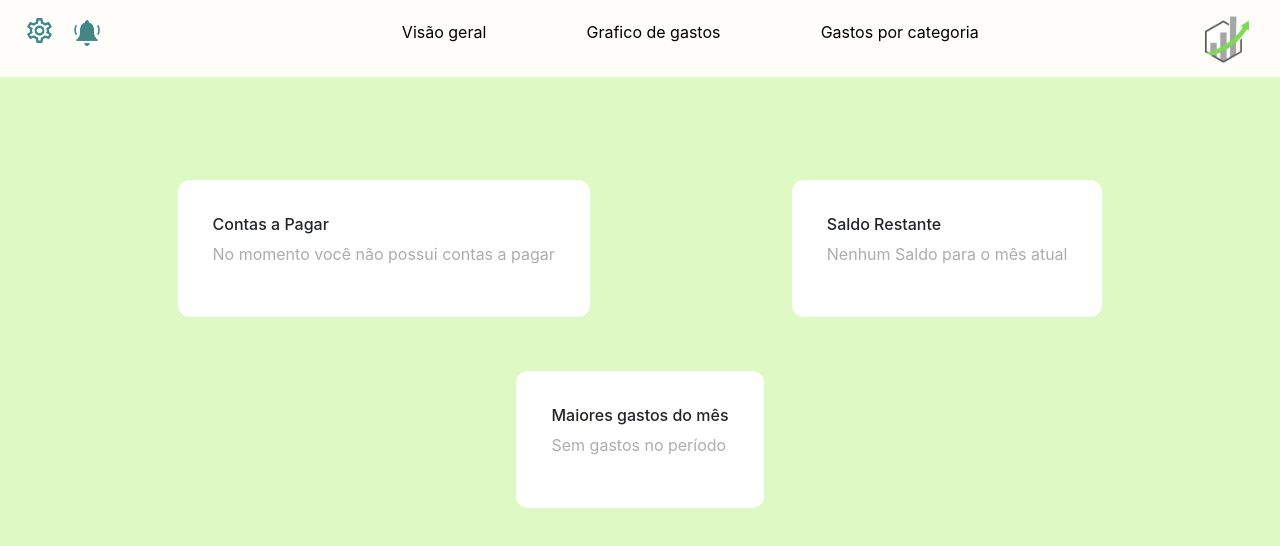
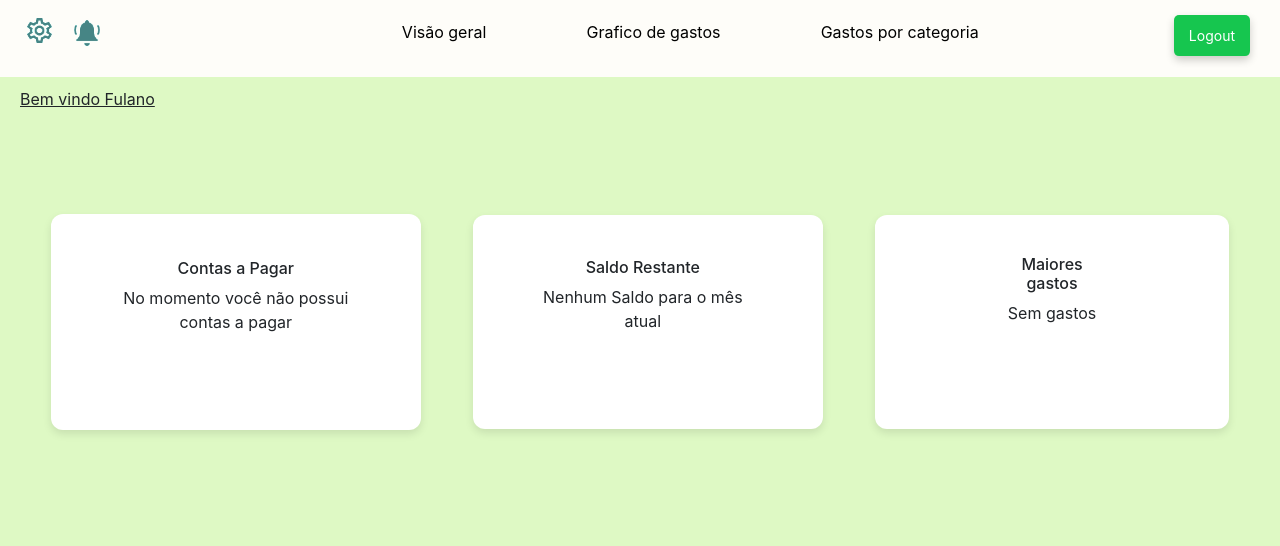
Before and after one commit to ExtraProjects860/Project-Financial-Management, a plain HTML site: page project/VIEW/visao_geral.html in a window 1280 px wide. Drawn offline with nearby package versions, Linux system fonts and the light colour scheme; some packages are replaced by stand-ins of ours; a script that the page names is missing.

Commit message:
mudança na tela visão geral

```diff
--- a/project/CSS/visao_geral.css
+++ b/project/CSS/visao_geral.css
@@ -1,51 +1,59 @@
-body{
+body {
     background-color: #DEF9C4;
 }
 
-.container a img{
+.container a img {
     width: 65px;
     height: 65px;
     margin-bottom: 35px;
 }
 
-.container p{
+.container p {
     text-align: center;
     padding: 20px;
 }
 
-.tabelas1 table{
+.tabelas1 table {
     margin-top: 100px;
     margin-right: auto;
     margin-left: auto;
 }
 
-.tabelas1 table tr {
+.espacoTabelas1 {
+    box-shadow: 0 4px 8px rgba(0, 0, 0, 0.1);
+    background-color: #ffff;
+    border-radius: 12px;
+    padding: 45px;
+    padding-bottom: 80px;
     margin-left: 50px;
+    text-align: center;
 }
 
-.espacoTabelas{
+.espacoTabelas2 {
+    box-shadow: 0 4px 8px rgba(0, 0, 0, 0.1);
     background-color: #ffff;
     border-radius: 12px;
-    padding: 35px;
-    margin-left: 100px;
-    margin-right: 100px;
+    padding-top: 43px;
+    padding-left: 70px;
+    padding-right: 80px;
+    padding-bottom: 80px;
+    margin-left: 50px;
+    text-align: center;
 }
 
-
-.tabela2 table{
-    margin-top: 50px;
-    margin-right: auto;
-    margin-left: auto;
-    margin-bottom: 100px;
+.espacoTabelas3 {
+    box-shadow: 0 4px 8px rgba(0, 0, 0, 0.1);
+    background-color: #ffff;
+    border-radius: 12px;
+    padding-bottom: 88px;
+    padding-top: 40px;
+    margin-left: 50px;
+    margin-right: 50px;
+    padding-left: 125px;
+    padding-right: 125px;
+    text-align: center;
 }
 
-.espacoTabela2{
-    background-color: #ffff;
-    border-radius: 12px;
-    padding: 35px;
-    margin-left: 100px;
-    margin-right: 100px;
-}
 
 .espacoTabelas p {
     color: #adadad;
@@ -54,3 +62,23 @@ body{
 .espacoTabela2 p {
     color: #adadad;
 }
+
+.btn-logout {
+    background-color: #16C64F;
+    color: white;
+    border: none;
+    padding: 10px 15px;
+    border-radius: 5px;
+    font-size: 14px;
+    top: 20px;
+    right: 20px;
+    cursor: pointer;
+    box-shadow: 0 4px 8px rgba(0, 0, 0, 0.2);
+    transition: background-color 0.2s ease-in-out;
+}
+
+.btn-logout:hover {
+    background-color: white;
+    color: #16C64F;
+    border: 1px solid #16C64F;
+}
--- a/project/VIEW/visao_geral.html
+++ b/project/VIEW/visao_geral.html
@@ -19,13 +19,15 @@
         <nav class="Header">
             <a href="../VIEW/alteração_dados.html" class="img1"><img src="../IMG/configurações.png" alt=""
                     style="width: 25px; margin-left: 10px;"></a>
-            <a href="" class="img1"><img src="../IMG/sino.png" alt="" style="width: 30px; margin-left: 20px;"></a>
+            <a href="javascript:void(0);" class="img1" data-toggle="modal" data-target="#exampleModalCenter">
+                <img src="../IMG/sino.png" alt="" style="width: 30px; margin-left: 20px;">
+            </a>
             <ul>
                 <li><a href="visao_geral.html">Visão geral</a></li>
                 <li><a href="grafico_gastos.html">Grafico de gastos</a></li>
                 <li><a href="gastos_categoria.html">Gastos por categoria</a></li>
-                <a href="../VIEW/index.html" style="position: absolute; top: 98px; right: 13px;  transform: translateY(-90%);"><img
-                        src="../IMG/logo sem nome.png" alt="" style="width: 80px;"></a>
+                <a style="position: absolute; top: 52px; right: 30px;  transform: translateY(-90%);">
+                    <button class="btn-logout" id="logout-button">Logout</button></a>
             </ul>
 
         </nav>
@@ -34,7 +36,8 @@
     <main>
         <div class="tabelas1">
             <table>
-
+                <p style="text-decoration: underline; margin-left: 20px; margin-top: 10px;" id="nameDashBoard">
+                    Bem vindo Fulano</p>
                 <tr>
                     <th></th>
                     <th></th>
@@ -43,34 +46,23 @@
                 <tr>
 
                     <td>
-                        <div class="espacoTabelas">
+                        <div class="espacoTabelas1">
                             <h6>Contas a Pagar </h6>
-                            <p>No momento você não possui contas a pagar</p>
+                            <p id="contasAPagar">No momento você não possui contas a pagar</p>
                         </div>
                     </td>
 
                     <td>
-                        <div class="espacoTabelas">
+                        <div class="espacoTabelas2">
                             <h6>Saldo Restante</h6>
-                            <p>Nenhum Saldo para o mês atual</p>
+                            <p id="saldoRestante">Nenhum Saldo para o mês atual</p>
                         </div>
                     </td>
 
-                </tr>
-
-            </table>
-        </div>
-        <div class="tabela2">
-            <table>
-
-                <tr>
-                    <th></th>
-                </tr>
-                <tr>
                     <td>
-                        <div class="espacoTabela2">
-                            <h6>Maiores gastos do mês</h6>
-                            <p>Sem gastos no período</p>
+                        <div class="espacoTabelas3">
+                            <h6>Maiores gastos</h6>
+                            <p id="maioresGastos">Sem gastos</p>
                         </div>
                     </td>
                 </tr>
@@ -78,6 +70,40 @@
         </div>
     </main>
 
+
+    <!-- Modal -->
+    <div class="modal fade" id="exampleModalCenter" tabindex="-1" role="dialog"
+        aria-labelledby="exampleModalCenterTitle" aria-hidden="true">
+        <div class="modal-dialog modal-dialog-centered" role="document">
+            <div class="modal-content">
+                <div class="modal-header">
+                    <h5 class="modal-title" id="exampleModalLongTitle">Contas a pagar hoje</h5>
+                    <button type="button" class="close" data-dismiss="modal" aria-label="Close">
+                        <span aria-hidden="true">&times;</span>
+                    </button>
+                </div>
+                <div class="modal-body" id="contasAPagarHoje">
+                    Não a contas a pagar hoje
+                </div>
+                <div class="modal-footer">
+                    <button type="button" class="btn btn-outline-danger" data-dismiss="modal">Fechar</button>
+                </div>
+            </div>
+        </div>
+    </div>
+
+
+    <!-- Script de Request para API-->
+    <script src="../SERVICES/logoutService.js"></script>
+    <script src="../SERVICES/overviewPageServices/remainingBalanceService.js"></script>
+    <script src="../SERVICES/overviewPageServices/accountsPayableService.js"></script>
+    <script src="../SERVICES/overviewPageServices/highestExpensesService.js"></script>
+    <script src="../SERVICES/overviewPageServices/accountsPaymentDateService.js"></script>
+    <script src="../CONFIG/urlAPI.js"></script>
+    <!-- Script de pegar dados do LocalStorage -->
+    <script src="../SERVICES/localStorage/getDataAccont.js"></script>
+    <!-- Script de PopUps -->
+    <script src="https://cdn.jsdelivr.net/npm/sweetalert2@11"></script>
     <!-- JS Bootstrap Inicio-->
     <script src="https://code.jquery.com/jquery-3.3.1.slim.min.js"
         integrity="sha384-q8i/X+965DzO0rT7abK41JStQIAqVgRVzpbzo5smXKp4YfRvH+8abtTE1Pi6jizo"
```
